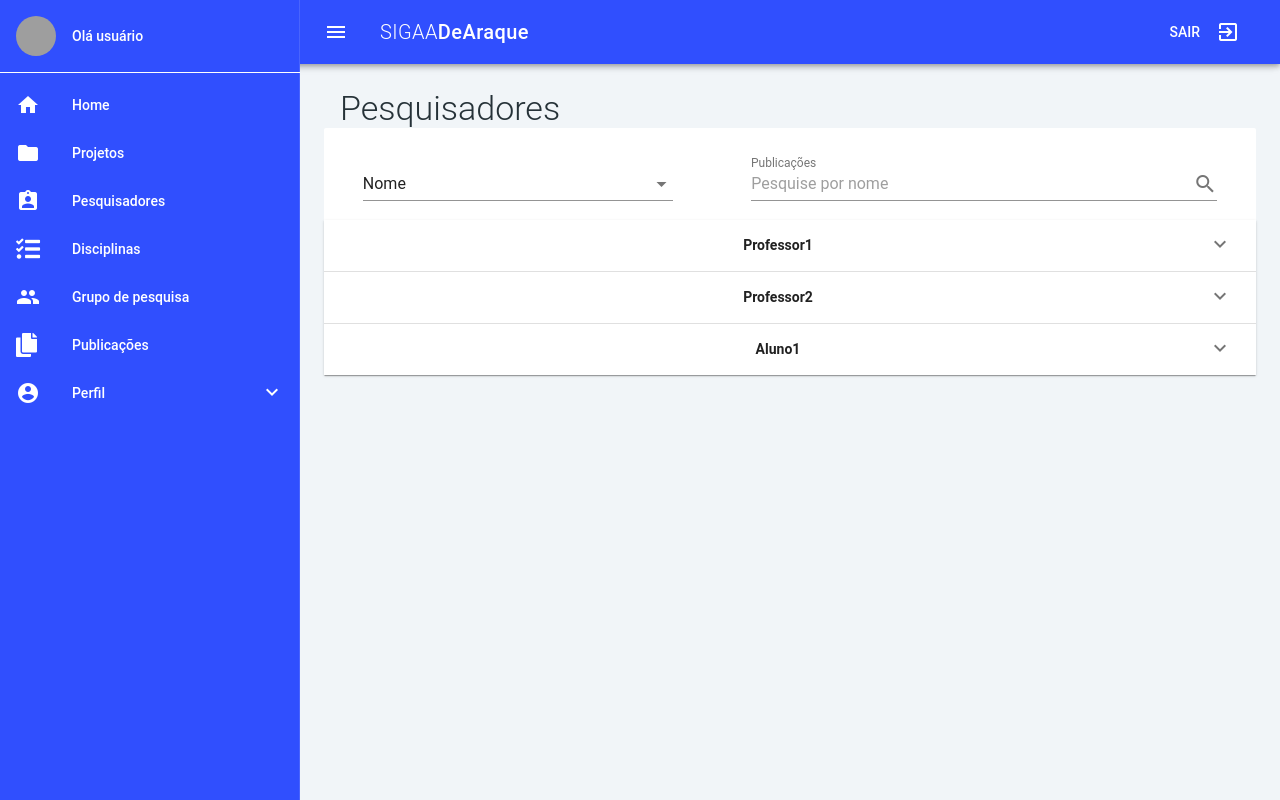
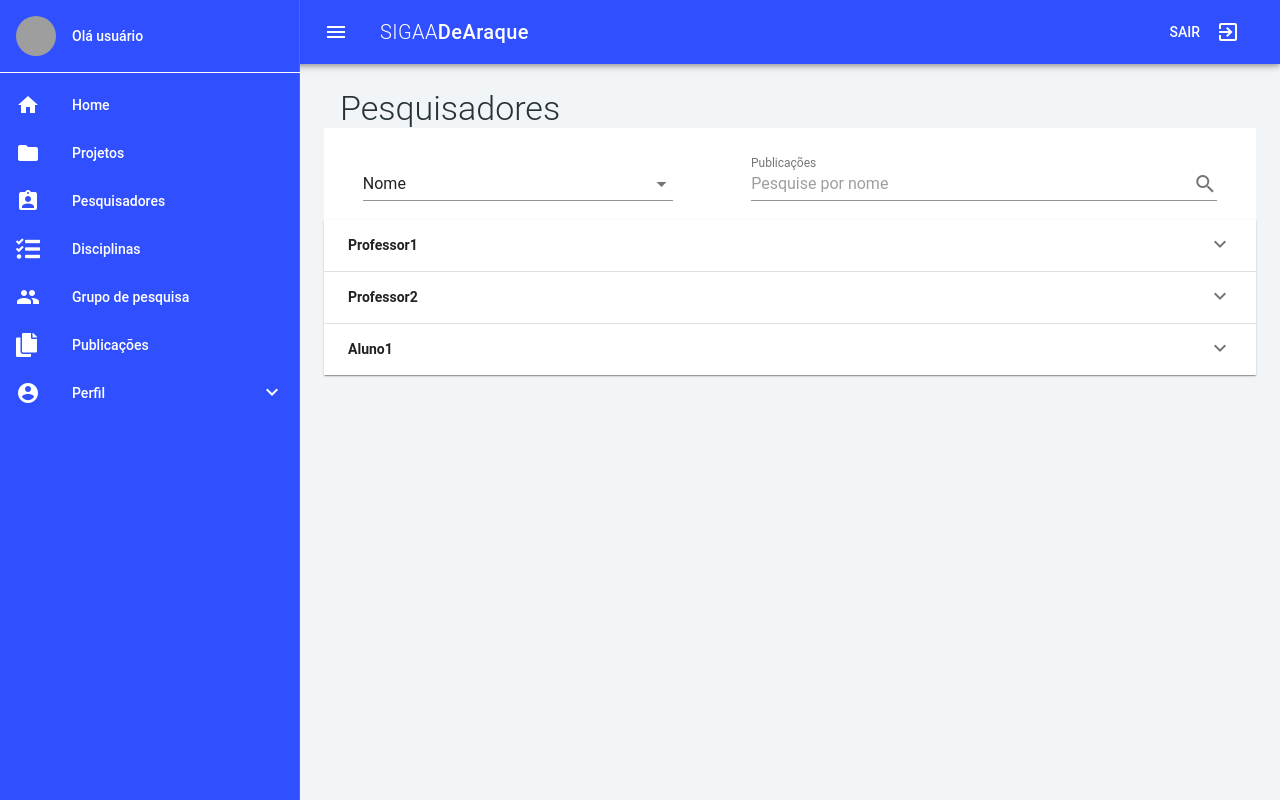
Before and after one commit to PhilipOfMacedon/SIGAA-De-Araque, a Vue app in the folder Frontend/: page /researches in a window 1280 px wide. Built offline with nearby package versions, Linux system fonts and the light colour scheme; grey boxes are pictures that could not be loaded; a small style sheet from the web is missing.

Commit message:
Finished reasearch view, close #49

```diff
--- a/Frontend/src/views/Home.vue
+++ b/Frontend/src/views/Home.vue
@@ -18,7 +18,7 @@
       </v-layout>-->
       <v-layout justify-center>
         <v-flex md6>
-          <v-card class="mx-4 deep-orange--text text--darken-4" color="orange lighten-3" elevation=12>
+          <v-card class="mx-4 black--text text--darken-4" color="#F2F5F8" elevation=12>
             <v-container>
               <v-layout row class="pb-4 pt-1" justify-center wrap>
                 <v-flex sx12 md6 text-xs-center>
@@ -36,7 +36,7 @@
               </v-layout>
               <v-layout row class="pt-3 pl-3" justify-center wrap >
                 <v-flex md4 class="text-xs-center" v-for="button in buttons" :key="button.name">
-                  <v-btn flat round class="deep-orange darken-4 white--text " :to="button.route">{{button.name}}</v-btn>
+                  <v-btn flat round class="indigo darken-2 white--text " :to="button.route">{{button.name}}</v-btn>
                 </v-flex>
               </v-layout>
             </v-container>
--- a/Frontend/src/views/Researches.vue
+++ b/Frontend/src/views/Researches.vue
@@ -29,18 +29,38 @@
           <v-expansion-panel expand="true">
             <v-expansion-panel-content v-for="research in filteredResearches" :key="research.name">
               <template v-slot:header>
-                <div class="font-weight-bold text-md-center">{{research.name}}</div>
+                <div class="font-weight-bold">{{research.name}}</div>
               </template>
-              <v-card>
-                <v-layout row justify-center>
+              <v-card class="pb-4 ">
+                <v-layout row justify-space-around align-center>
+                  <v-flex sx6 sm4 class="pl-3">
                     <v-avatar :tile="tile" :size="100" color="grey lighten-1">
                       <img
                         src="https://genslerzudansdentistry.com/wp-content/uploads/2015/11/anonymous-user.png"
                         alt="avatar"
                       >
                     </v-avatar>
+                  </v-flex>
+                  <v-flex sx12 sm6>
+                    <v-card v-for="project in research.projects" :key="project.name">
+                      <v-layout row wrap :class="`pa-3 project ${project.class}`">
+                        <v-flex xs12 md6>
+                          <div class="caption grey--text">Nome do projeto</div>
+                          <div>{{ project.name }}</div>
+                        </v-flex>
+                        <v-spacer></v-spacer>
+                        <v-flex xs2 sm4 md2 >
+                          <div class="right">
+                            <v-chip
+                              :class="`${project.class} white--text my-2 caption`"
+                            >{{ project.type }}</v-chip>
+                          </div>
+                        </v-flex>
                       </v-layout>
-                <v-card-text class="font-weight-regular px-2 text-md-center"></v-card-text>
+                      <v-divider></v-divider>
+                    </v-card>
+                  </v-flex>
+                </v-layout>
               </v-card>
             </v-expansion-panel-content>
           </v-expansion-panel>
@@ -58,7 +78,7 @@ export default {
         elem: "",
         options: [
           { option: "Nome", filter: "name" },
-          { option: "Categoria", filter: "category" },
+          { option: "Tipo de projeto", filter: "type" },
           { option: "Projetos", filter: "project" }
         ],
         optionSelected: { option: "nome", filter: "name" }
@@ -67,17 +87,23 @@ export default {
         {
           name: "Professor1",
           projects: [
-            { name: "Projeto1", category: "Mestrado" },
-            { name: "Projeto2", category: "Iniciação científica" }
+            { name: "Projeto1", type: "Mestrado", class: "mestrado" },
+            {
+              name: "Projeto2",
+              type: "Iniciação científica",
+              class: "iniciacao"
+            }
           ]
         },
         {
           name: "Professor2",
-          projects: [{ name: "Projeto3", category: "Doutorado" }]
+          projects: [
+            { name: "Projeto3", type: "Doutorado", class: "doutorado" }
+          ]
         },
         {
           name: "Aluno1",
-          projects: [{ name: "Projeto1", category: "Mestrado" }]
+          projects: [{ name: "Projeto1", type: "Mestrado", class: "mestrado" }]
         }
       ]
     };
@@ -91,9 +117,9 @@ export default {
           for (let project of research.projects) {
             value.push(project.name.toLowerCase.trim());
           }
-        } else if (this.search.optionSelected.filter === "category") {
+        } else if (this.search.optionSelected.filter === "type") {
           for (let project of research.projects) {
-            value.push(project.category.toLowerCase.trim());
+            value.push(project.type.toLowerCase.trim());
           }
         } else value = research.name;
         if (!Array.isArray(value)) {
@@ -107,4 +133,29 @@ export default {
 </script>
 
 <style>
+.project.mestrado {
+    border-left: 4px solid darkmagenta;
+}
+.project.iniciacao {
+    border-left: 4px solid #ffb300;
+}
+.project.doutorado {
+    border-left: 4px solid #c6ff00;
+}
+.project.pos-doutorado {
+    border-left: 4px solid #00bfa5;
+}
+
+ .v-chip.mestrado {
+  background: darkmagenta;
+}
+.v-chip.iniciacao {
+  background: #ffb300;
+}
+.v-chip.doutorado {
+  background: #c6ff00;
+}
+.v-chip.pos-doutorado {
+  background: #00bfa5;
+}
 </style>
```
Lines whose indentation alone changed are shown as unchanged.
